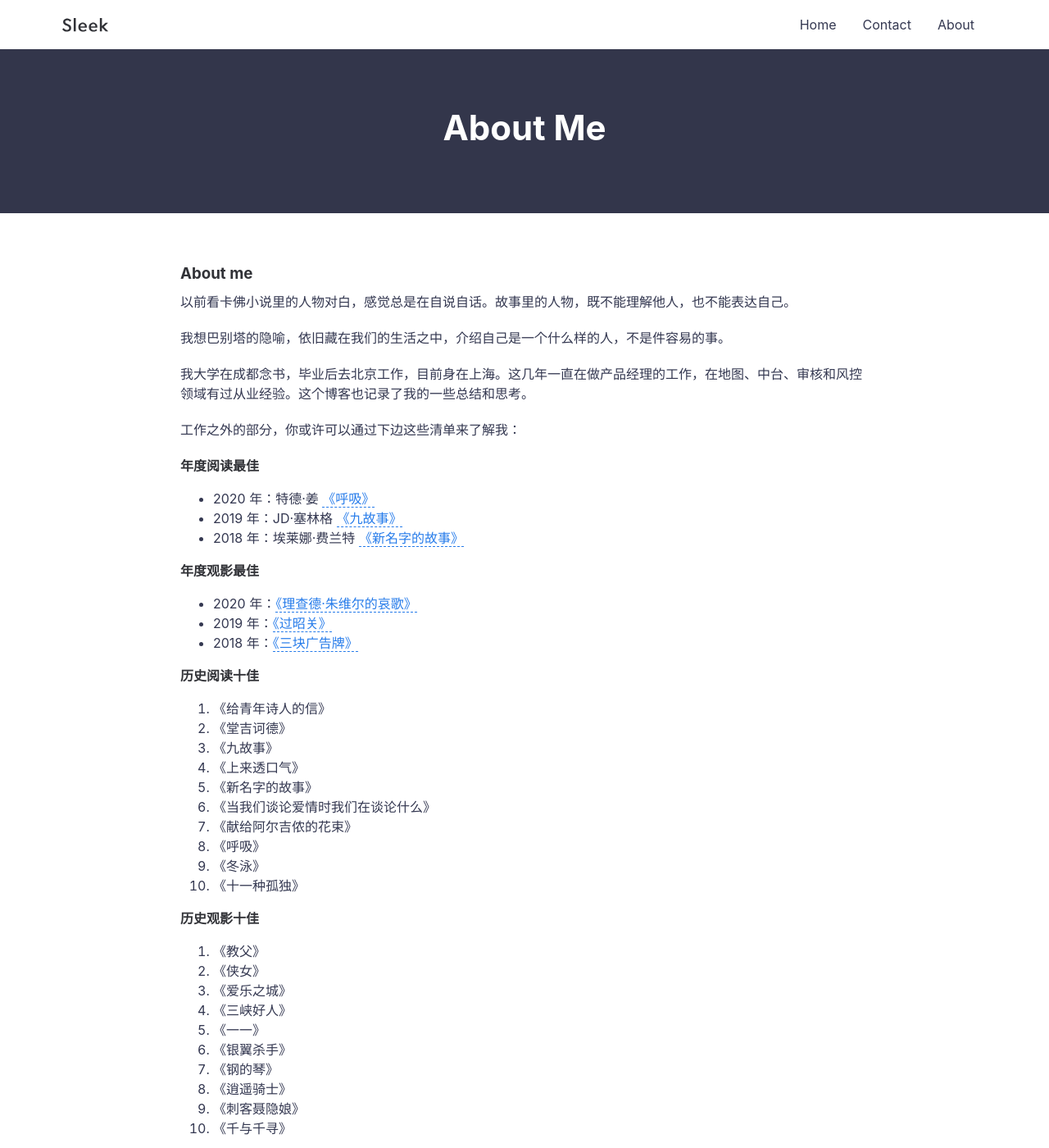
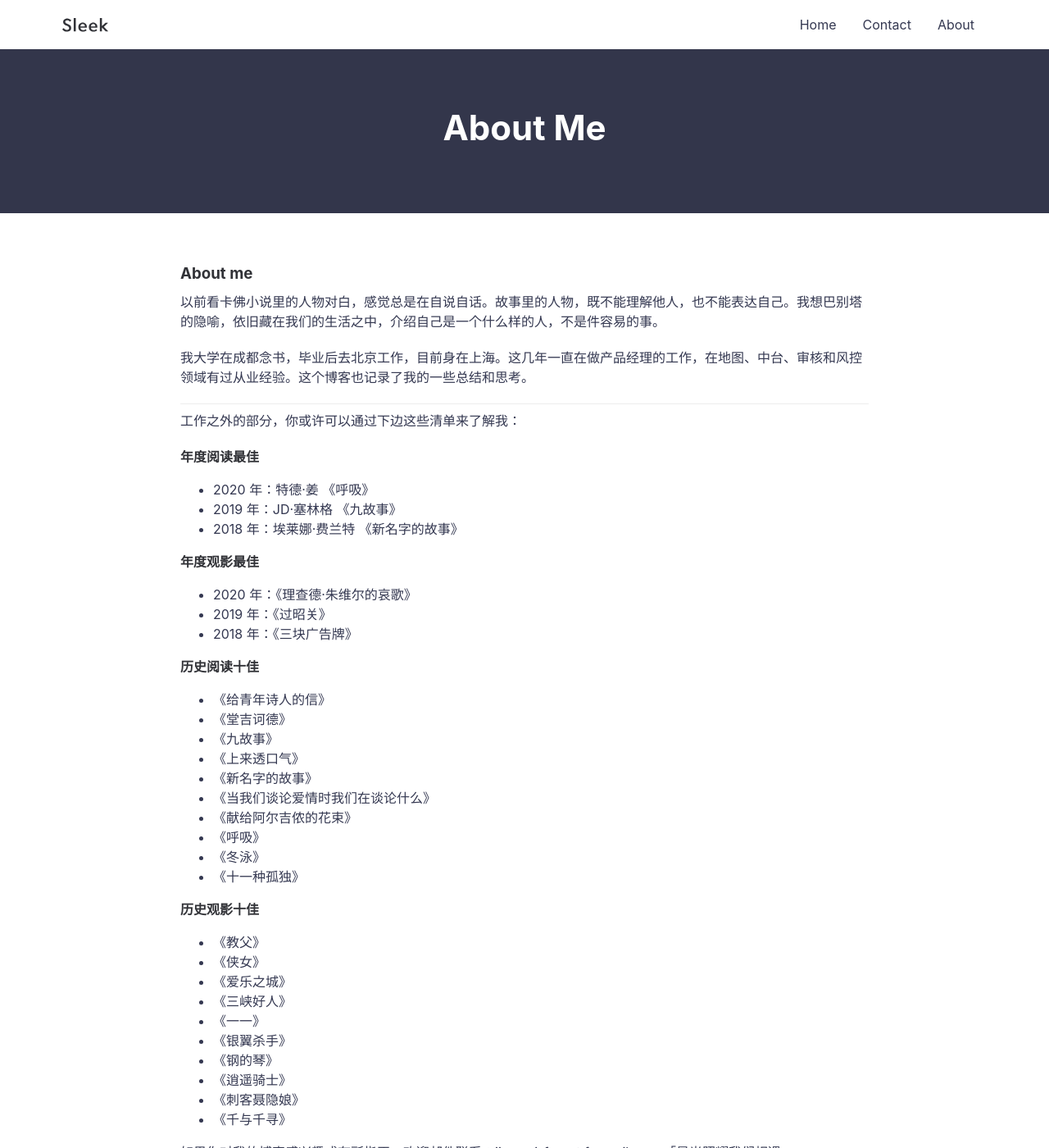
Before and after one commit to icarus507/icarus507.github.io, a Jekyll site: the page built from about.md, in a window 1280 px wide and 1400 px high. Shown: the whole window at 82% size. Built offline with Jekyll 4.4.1, drawn with Linux system fonts in a browser that asks for light colours; some of the changed lines change nothing that is shown; some of the changed text lies outside the part shown.

Commit message:
Update about.md

```diff
--- a/about.md
+++ b/about.md
@@ -6,48 +6,46 @@ permalink: /about/
 
 ### About me
 
-以前看卡佛小说里的人物对白，感觉总是在自说自话。故事里的人物，既不能理解他人，也不能表达自己。
-
-我想巴别塔的隐喻，依旧藏在我们的生活之中，介绍自己是一个什么样的人，不是件容易的事。
+以前看卡佛小说里的人物对白，感觉总是在自说自话。故事里的人物，既不能理解他人，也不能表达自己。我想巴别塔的隐喻，依旧藏在我们的生活之中，介绍自己是一个什么样的人，不是件容易的事。
 
 我大学在成都念书，毕业后去北京工作，目前身在上海。这几年一直在做产品经理的工作，在地图、中台、审核和风控领域有过从业经验。这个博客也记录了我的一些总结和思考。
+
+---
 
 工作之外的部分，你或许可以通过下边这些清单来了解我：
 
 #### 年度阅读最佳
-+ 2020 年：特德·姜 [《呼吸》](https://book.douban.com/subject/34672176/)
-+ 2019 年：JD·塞林格 [《九故事》](https://book.douban.com/subject/2161892/)
-+ 2018 年：埃莱娜·费兰特 [《新名字的故事》](https://book.douban.com/subject/26986954/)
+* 2020 年：特德·姜 《呼吸》
+* 2019 年：JD·塞林格 《九故事》
+* 2018 年：埃莱娜·费兰特 《新名字的故事》
 
 #### 年度观影最佳
-+ 2020 年：[《理查德·朱维尔的哀歌》](https://movie.douban.com/subject/25842038/)
-+ 2019 年：[《过昭关》](https://movie.douban.com/subject/30206431/)
-+ 2018 年：[《三块广告牌》](https://movie.douban.com/subject/26611804/)
+* 2020 年：《理查德·朱维尔的哀歌》
+* 2019 年：《过昭关》
+* 2018 年：《三块广告牌》
 
 #### 历史阅读十佳
-1. 《给青年诗人的信》
-2. 《堂吉诃德》
-3. 《九故事》
-4. 《上来透口气》
-5. 《新名字的故事》
-6. 《当我们谈论爱情时我们在谈论什么》
-7. 《献给阿尔吉侬的花束》
-8. 《呼吸》
-9. 《冬泳》
-10. 《十一种孤独》
+* 《给青年诗人的信》
+* 《堂吉诃德》
+* 《九故事》
+* 《上来透口气》
+* 《新名字的故事》
+* 《当我们谈论爱情时我们在谈论什么》
+* 《献给阿尔吉侬的花束》
+* 《呼吸》
+* 《冬泳》
+* 《十一种孤独》
 
 #### 历史观影十佳
-1. 《教父》
-2. 《侠女》
-3. 《爱乐之城》
-4. 《三峡好人》
-5. 《一一》
-6. 《银翼杀手》
-7. 《钢的琴》
-8. 《逍遥骑士》
-9. 《刺客聂隐娘》
-10. 《千与千寻》
+* 《教父》
+* 《侠女》
+* 《爱乐之城》
+* 《三峡好人》
+* 《一一》
+* 《银翼杀手》
+* 《钢的琴》
+* 《逍遥骑士》
+* 《刺客聂隐娘》
+* 《千与千寻》
 
-这是一个简单介绍，如果你对我的博客感兴趣或有所指正，也欢迎邮件和我联系，邮箱：jianwei_feng@foxmail.com
-
-「星光照耀我们相遇」。
+如果你对我的博客感兴趣或有所指正，欢迎邮件联系：jianwei_feng@foxmail.com 「星光照耀我们相遇」。
```
